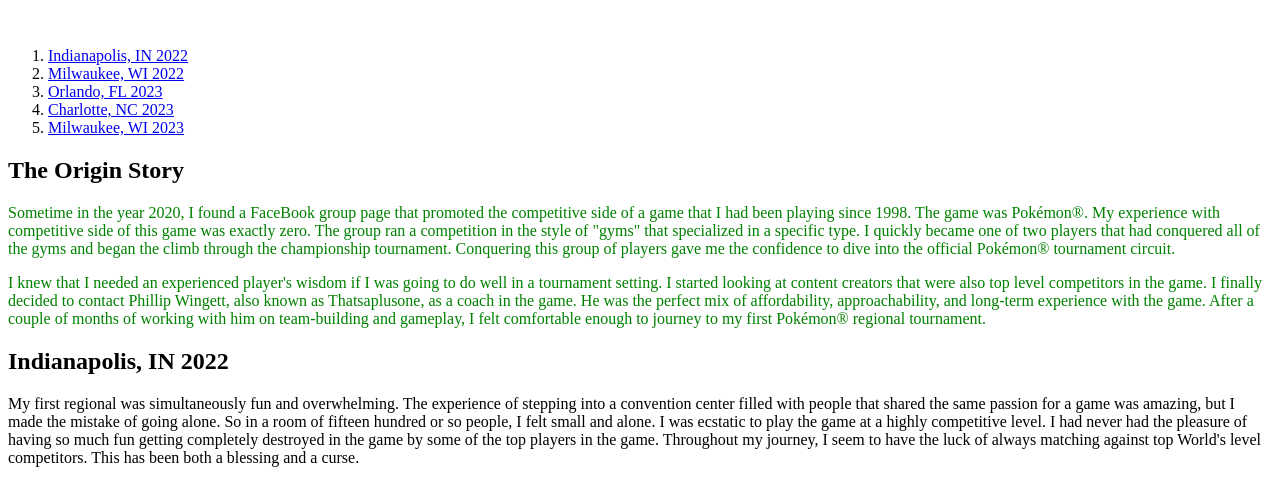
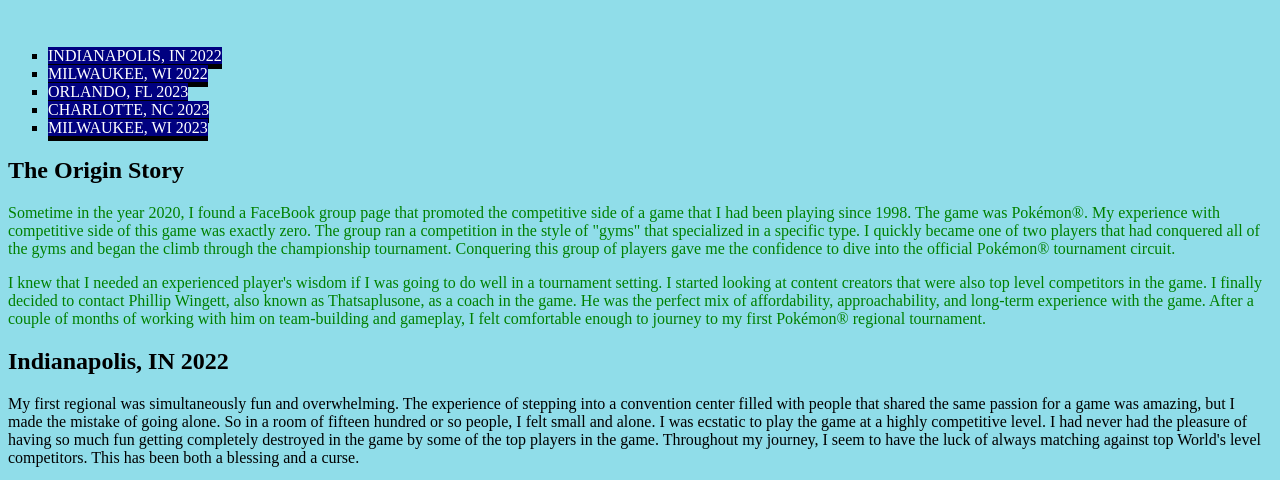
Before and after one commit to LaunchCodeAllhubs/js-assignment-4-html-me-something-CoryWilk, a website: page index.html in a window 1280 px wide. Shown: the part 279-759 px from the top of the page. Drawn offline with Linux system fonts and the light colour scheme.

Commit message:
Added more styling to the list links

```diff
--- a/index.html
+++ b/index.html
@@ -9,13 +9,13 @@
       <header>
          <h1 id="mainHeading">My Adventures at Pokémon&reg; Regionals</h1>
          <nav>
-            <ol>
+            <ul>
                <li><a href="#Indianapolis">Indianapolis, IN 2022</a></li>
                <li><a href="#Milwaukee">Milwaukee, WI 2022</a></li>
                <li><a href="#Orlando">Orlando, FL 2023</a></li>
                <li><a href="#Charlotte">Charlotte, NC 2023</a></li>
                <li><a href="#Milwaukee2">Milwaukee, WI 2023</a></li>
-            </ol>
+            </ul>
          </nav>
       </header>
       <main>
--- a/styles.css
+++ b/styles.css
@@ -1,8 +1,27 @@
 /* Write your CSS here! */
+
+a{
+    position: relative;
+    background-color: navy;
+    box-shadow: 0 5px 0 black;
+    color: white;
+    text-decoration: none;
+    text-transform: uppercase;
+}
+
+a:hover{
+    background-color: purple;
+    text-decoration: underline;
+}
+
+ul{
+    list-style: square;
+}
 
 body{
     margin: 8px;
     display: block;
+    background-color:rgb(144, 221, 233);
 }
 
 #mainHeading {
```
